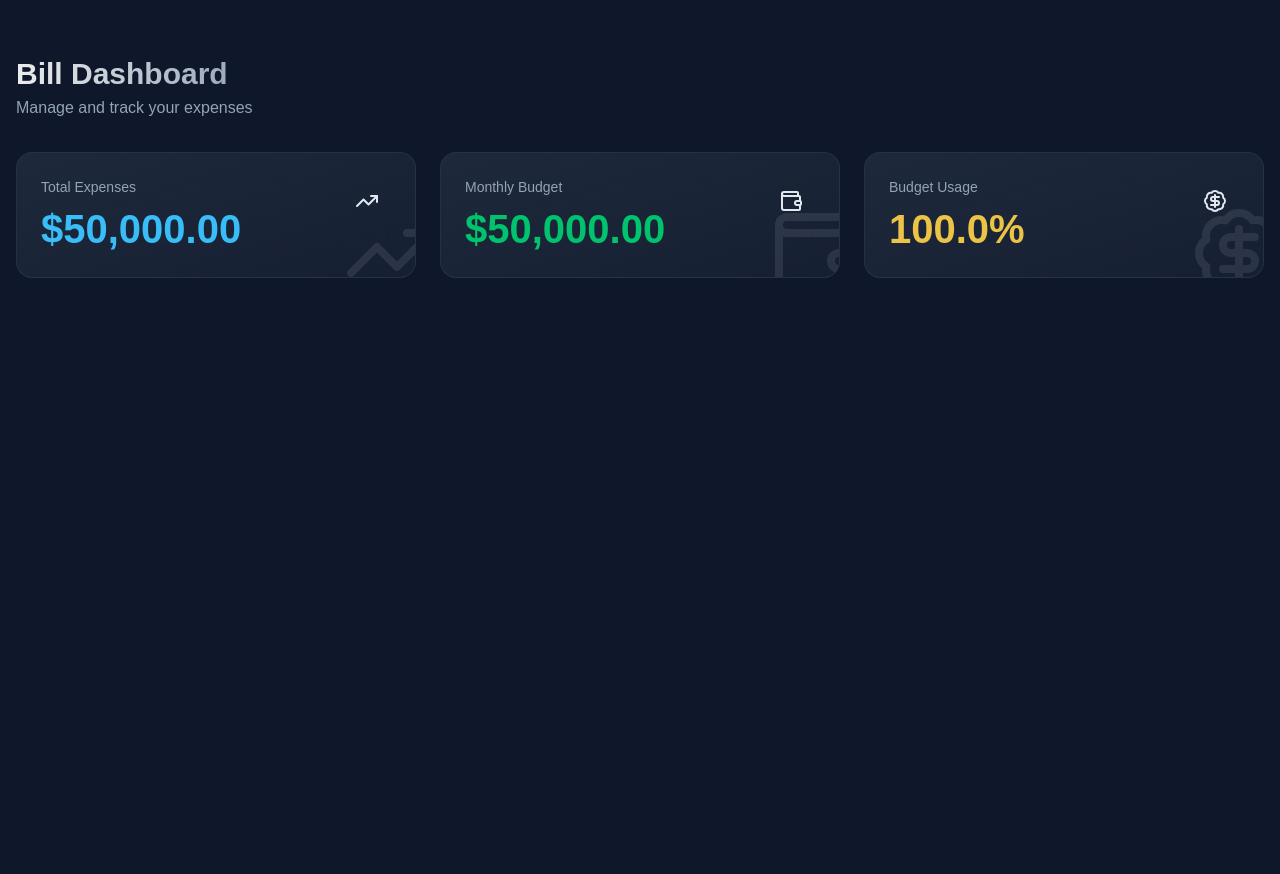
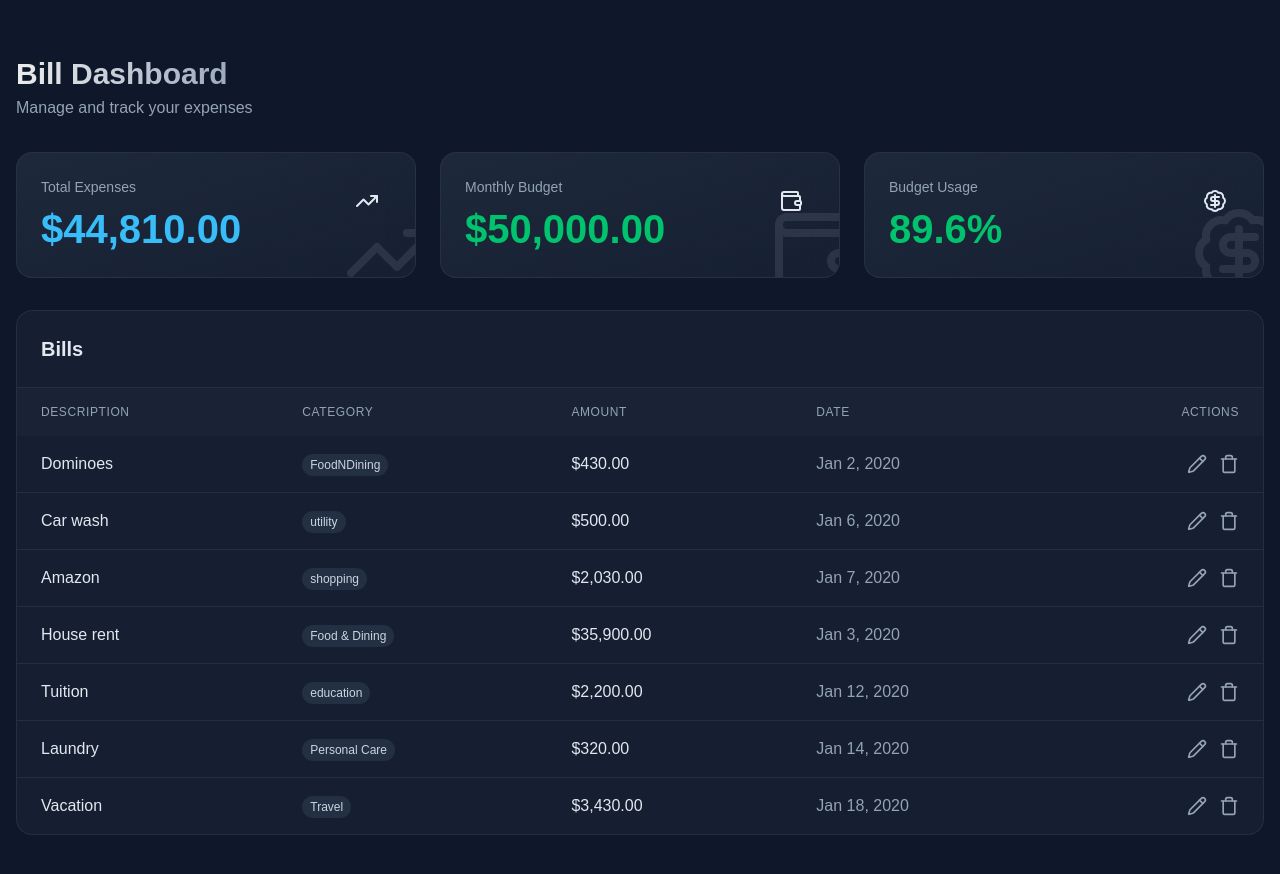
Before and after one commit to sanyamk0/sanyamk0-bill-manager, a React (Vite) app: page / in a window 1280 px wide. Shown: the top 874 px of the page. Before the commit the page ends 848 px from the top, so only its background shows below. Built offline with nearby package versions, Linux system fonts and the light colour scheme.

Commit message:
bills list

```diff
--- a/src/components/bills/BillDashboard.jsx
+++ b/src/components/bills/BillDashboard.jsx
@@ -1,5 +1,7 @@
 import { BadgeDollarSign, TrendingUp, Wallet } from "lucide-react";
 import { useSelector } from "react-redux";
+import { selectTotalAmount } from "../../features/bills/selectors";
+import BillList from "./BillList";
 import { formatCurrency } from "@/utils/format";
 
 const StatCard = ({ label, value, icon: Icon, type = "primary" }) => (
@@ -20,7 +22,7 @@ const StatCard = ({ label, value, icon: Icon, type = "primary" }) => (
 );
 
 const BillDashboard = () => {
-  const totalAmount = 50000;
+  const totalAmount = useSelector(selectTotalAmount);
   const monthlyBudget = useSelector((state) => state.bills.monthlyBudget);
   const budgetUsage = (totalAmount / monthlyBudget) * 100;
 
@@ -58,6 +60,8 @@ const BillDashboard = () => {
             type={budgetUsage > 90 ? "warning" : "success"}
           />
         </div>
+
+        <BillList />
       </div>
     </div>
   );
--- /dev/null
+++ b/src/components/bills/BillList.jsx
@@ -0,0 +1,121 @@
+import { PencilIcon, TrashIcon } from "lucide-react";
+import { useSelector } from "react-redux";
+import { selectFilteredBills } from "../../features/bills/selectors";
+import { formatCurrency, formatDate } from "../../utils/format";
+
+const BillList = () => {
+  const bills = useSelector(selectFilteredBills);
+
+  return (
+    <div className="space-y-4">
+      <div className="table-container overflow-hidden">
+        <div className="p-4 md:p-6 border-b border-slate-700/50">
+          <h2 className="text-xl font-semibold text-slate-200">Bills</h2>
+        </div>
+
+        {/* Mobile View */}
+        <div className="md:hidden">
+          {bills.map((bill) => (
+            <div key={bill.id}>
+              <div className="flex items-start justify-between">
+                <div className="space-y-1">
+                  <div className="flex items-center gap-2">
+                    <p className="font-medium text-slate-200">
+                      {bill.description}
+                    </p>
+                  </div>
+                  <span className="inline-block px-2 py-1 text-xs rounded-full bg-slate-700/50 text-slate-300">
+                    {bill.category}
+                  </span>
+                </div>
+                <div className="flex gap-2">
+                  <button className="p-2 text-slate-400 hover:text-primary-light transition-colors">
+                    <PencilIcon className="w-4 h-4" />
+                  </button>
+                  <button className="p-2 text-slate-400 hover:text-red transition-colors">
+                    <TrashIcon className="w-4 h-4" />
+                  </button>
+                </div>
+              </div>
+              <div className="flex justify-between text-sm">
+                <span className="text-slate-400">{formatDate(bill.date)}</span>
+                <span className="font-medium text-slate-200">
+                  {formatCurrency(bill.amount)}
+                </span>
+              </div>
+            </div>
+          ))}
+        </div>
+
+        {/* Desktop View */}
+        <div className="hidden md:block overflow-x-auto scrollbar-custom">
+          <table className="w-full">
+            <thead>
+              <tr className="bg-slate-800/50">
+                <th className="px-6 py-4 text-left text-xs font-medium text-slate-400 uppercase tracking-wider">
+                  Description
+                </th>
+                <th className="px-6 py-4 text-left text-xs font-medium text-slate-400 uppercase tracking-wider">
+                  Category
+                </th>
+                <th className="px-6 py-4 text-left text-xs font-medium text-slate-400 uppercase tracking-wider">
+                  Amount
+                </th>
+                <th className="px-6 py-4 text-left text-xs font-medium text-slate-400 uppercase tracking-wider">
+                  Date
+                </th>
+                <th className="px-6 py-4 text-right text-xs font-medium text-slate-400 uppercase tracking-wider">
+                  Actions
+                </th>
+              </tr>
+            </thead>
+            <tbody className="divide-y divide-slate-700/50">
+              {bills.map((bill) => (
+                <tr key={bill.id}>
+                  <td className="px-6 py-4 whitespace-nowrap">
+                    <div className="flex items-center gap-2">
+                      <span className="font-medium text-slate-200">
+                        {bill.description}
+                      </span>
+                    </div>
+                  </td>
+                  <td className="px-6 py-4 whitespace-nowrap">
+                    <span className="px-2 py-1 text-xs rounded-full bg-slate-700/50 text-slate-300">
+                      {bill.category}
+                    </span>
+                  </td>
+                  <td className="px-6 py-4 whitespace-nowrap text-slate-200">
+                    {formatCurrency(bill.amount)}
+                  </td>
+                  <td className="px-6 py-4 whitespace-nowrap text-slate-400">
+                    {formatDate(bill.date)}
+                  </td>
+                  <td className="px-6 py-4 whitespace-nowrap text-right">
+                    <div className="flex justify-end gap-3">
+                      <button className="text-slate-400 hover:text-primary-light transition-colors">
+                        <PencilIcon className="w-5 h-5" />
+                      </button>
+                      <button className="text-slate-400 hover:text-red transition-colors">
+                        <TrashIcon className="w-5 h-5" />
+                      </button>
+                    </div>
+                  </td>
+                </tr>
+              ))}
+            </tbody>
+          </table>
+        </div>
+
+        {/* Empty State */}
+        {bills.length === 0 && (
+          <div className="p-8 text-center text-slate-400">
+            <p className="text-lg font-medium">No bills found</p>
+            <p className="text-sm">Add some bills to see them listed here</p>
+          </div>
+        )}
+      </div>
+    </div>
+  );
+};
+
+export default BillList;
--- /dev/null
+++ b/src/features/bills/selectors.js
@@ -0,0 +1,19 @@
+import { createSelector } from "@reduxjs/toolkit";
+
+const selectBills = (state) => state.bills.items;
+const selectCategory = (state) => state.bills.selectedCategory;
+
+export const selectFilteredBills = createSelector(
+  [selectBills, selectCategory],
+  (bills, category) =>
+    category === "all"
+      ? bills
+      : bills.filter(
+          (bill) => bill.category.toLowerCase() === category.toLowerCase()
+        )
+);
+
+export const selectTotalAmount = createSelector(
+  [selectFilteredBills],
+  (bills) => bills.reduce((sum, bill) => sum + Number(bill.amount), 0)
+);
```
